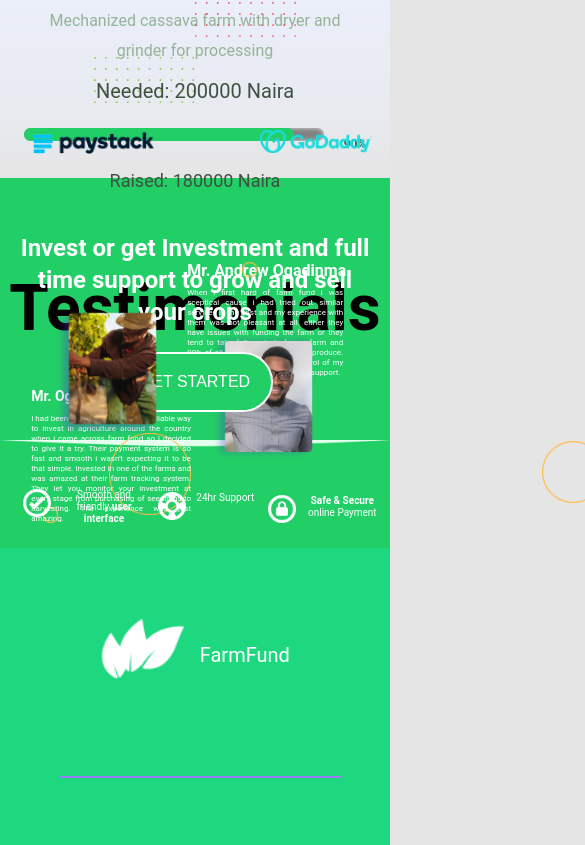
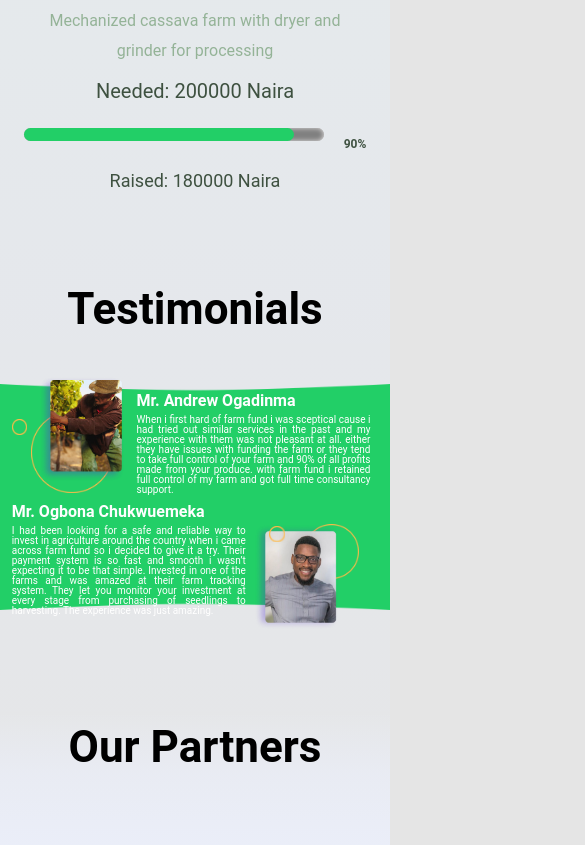
Before and after one commit to TONIJ2020/farmfund, a React (Create React App) app: page / in a window 390 px wide. Shown: the part 3999-4844 px from the top of the page, 585 px wide, since content can reach past the window. Built offline with nearby package versions, Linux system fonts and the light colour scheme; no server answers.

Commit message:
restyling the responsiveness of the testimonial home page testimonial div

```diff
--- a/src/Components/Styles/App.css
+++ b/src/Components/Styles/App.css
@@ -252,7 +252,6 @@ a {
 .testimonial-div {
     width: 100%;
     margin-top: 6rem;
-    background-color: #E5FFEE;
     background-image: url('/src//Components/Assets/rectangle1.png');
     background-size: 100%;
     background-repeat: no-repeat;
@@ -486,70 +485,111 @@ a {
     .projects-title-text {
         width: 100%;
     }
-    .testimonials-div {
-        margin-left: -2.3rem;
+
+    .testimonial-div {
+        width: 100%;
+        margin-top: 2.5rem;
+        background-image: url('/src//Components/Assets/rectangle1.png');
+        background-size: 100%;
+        background-repeat: no-repeat;
     }
-    .testimonial-curl1 {
-        margin-top: -1rem;
-        margin-bottom: -10rem;
+    .testimonial-text {
+        width: 100%;
+        font: normal bold 44px/70px Roboto;
     }
-    .testimonial-curl {
-        margin-top: -8rem;
+    .secondary-test {
+        display: flex;
+        flex-direction: column;
+        width: 100%;
     }
-    .testimonials-text {
-        margin-top: 6rem;
+    .eclipse-1-2-div,
+    .eclipse-3-4-div {
+        display: flex;
+        flex-direction: row;
     }
     .home-ellipse-1 {
-        margin-top: 30%;
+        width: 4%;
+        height: 6%;
+        margin-left: 3%;
+        margin-top: -16%;
     }
     .home-ellipse-2 {
-        margin-left: 12%;
-        margin-top: -1%;
+        width: 21%;
+        height: 36%;
+        margin-left: 1%;
+        margin-top: -18%;
     }
     .home-ellipse-3 {
-        margin-top: -34%;
-        margin-left: 62%;
+        width: 4%;
+        height: 6%;
+        margin-top: 4%;
+        margin-left: 69%;
         z-index: 1;
     }
     .home-ellipse-4 {
-        margin-top: 9%;
-        margin-left: 73%;
+        width: 14%;
+        height: 24%;
+        margin-top: 3.5%;
+        margin-bottom: -38%;
+        margin-left: 5%;
     }
     .home-andrew-img {
-        margin-top: -34%;
-        margin-left: 14%;
+        width: 22%;
+        height: 49%;
+        z-index: +1;
+        height: 47%;
+        margin-top: -0.5rem;
+        margin-left: 10%;
     }
     .home-ogbonna-img {
-        margin-top: -16%;
-        margin-left: 54%;
+        width: 22%;
+        height: 49%;
+        margin-bottom: -38.5%;
+        margin-top: 1%;
+        margin-left: 65%;
     }
     .home-andrew-title-text {
-        margin-top: -68%;
-        margin-left: 48%;
-        font: normal bold 26px/42px Roboto;
+        display: flex;
+        width: 50%;
+        margin-top: -29%;
+        margin-left: 35%;
+        font: normal bold 14px/42px Roboto;
     }
     .home-andrew-paragraph-text {
-        width: 36%;
-        margin-left: 48%;
-        margin-top: -3%;
-        font: normal normal 14px/20px Roboto;
+        display: flex;
+        width: 60%;
+        margin-left: 35%;
+        margin-top: -5%;
+        text-align: justify;
+        font: normal normal 8px/10px Roboto;
     }
     .home-ogbonna-title-text {
-        width: 50%;
-        margin-top: 0;
-        margin-left: 8%;
-        font: normal bold 26px/42px Roboto;
+        display: flex;
+        width: 60%;
+        margin-top: 4%;
+        margin-left: 3%;
+        font: normal bold 14px/42px Roboto;
     }
     .home-ogbonna-paragraph-text {
-        position: inherit;
-        width: 42%;
-        margin-left: 8%;
-        margin-top: -3%;
-        margin-bottom: 16%;
-        font: normal normal 14px/20px Roboto;
+        display: flex;
+        width: 60%;
+        margin-left: 3%;
+        margin-top: -5%;
+        text-align: justify;
+        font: normal normal 8px/10px Roboto;
     }
+
     .our-partners-text {
-        margin-top: -32rem;
+        margin-top: 5rem;
+        margin-bottom: 6rem;
+        font: normal bold 44px/70px Roboto;
+    }
+    .home-godaddy-img {
+        margin-top: -6em;
+        margin-bottom: 4em;
+    }
+    .home-paystack-img {
+        margin-bottom: 3em;
     }
 }
 
@@ -616,93 +656,112 @@ a {
         text-align: center;
         font: normal bold 48px/70px Roboto;
     }
-    .testimonials-div {
-        margin-top: 20px;
-        overflow: hidden;
-        margin-left: -7.3%;
+
+    .testimonial-div {
+        width: 100%;
+        margin-top: 2.5rem;
+        background-image: url('/src//Components/Assets/rectangle1.png');
+        background-size: 100%;
+        background-repeat: no-repeat;
     }
-    .testimonial-curl1 {
-        margin-top: -1rem;
-        margin-bottom: -2.5rem;
+    .testimonial-text {
+        width: 100%;
+        font: normal bold 44px/70px Roboto;
     }
-    .testimonial-curl {
-        height: 20px;
-        margin-top: -19px;
+    .secondary-test {
+        display: flex;
+        flex-direction: column;
+        width: 100%;
     }
-    .testimonials-text {
-        font: normal bold 44px/70px Roboto;
-        margin-top: 6rem;
-        text-align: center;
-        margin-bottom: 3rem;
+    .eclipse-1-2-div,
+    .eclipse-3-4-div {
+        display: flex;
+        flex-direction: row;
     }
     .home-ellipse-1 {
-        margin-left: 11%;
-        margin-top: 18%;
+        width: 4%;
+        height: 6%;
+        margin-left: 3%;
+        margin-top: -16%;
     }
     .home-ellipse-2 {
-        margin-left: 13%;
-        margin-top: -1%;
+        width: 21%;
+        height: 36%;
+        margin-left: 1%;
+        margin-top: -18%;
     }
     .home-ellipse-3 {
-        margin-top: -34%;
-        margin-left: 62%;
+        width: 4%;
+        height: 6%;
+        margin-top: 4%;
+        margin-left: 69%;
         z-index: 1;
     }
     .home-ellipse-4 {
-        display: block;
-        width: 16%;
-        height: 23.60%;
-        margin-top: 12%;
-        margin-left: 73%;
+        width: 14%;
+        height: 24%;
+        margin-top: 3.5%;
+        margin-bottom: -38%;
+        margin-left: 5%;
     }
     .home-andrew-img {
-        display: block;
-        width: 27%;
-        height: 41.37%;
-        margin-top: -34%;
-        margin-left: 14%;
+        width: 22%;
+        height: 49%;
+        z-index: +1;
+        height: 47%;
+        margin-top: -0.5rem;
+        margin-left: 10%;
     }
     .home-ogbonna-img {
-        display: block;
-        width: 27%;
-        height: 49.37%;
-        margin-top: -16%;
-        margin-left: 54%;
+        width: 22%;
+        height: 49%;
+        margin-bottom: -38.5%;
+        margin-top: -1.5%;
+        margin-left: 65%;
     }
     .home-andrew-title-text {
-        margin-top: -70%;
-        margin-left: 48%;
+        display: flex;
+        width: 50%;
+        margin-top: -29%;
+        margin-left: 35%;
         font: normal bold 16px/42px Roboto;
     }
     .home-andrew-paragraph-text {
-        width: 40%;
-        margin-left: 48%;
-        margin-top: -3%;
-        font: normal normal 8px/10px Roboto;
+        display: flex;
+        width: 60%;
+        margin-left: 35%;
+        margin-top: -4%;
+        text-align: justify;
+        font: normal normal 10px/10px Roboto;
     }
     .home-ogbonna-title-text {
-        width: 20rem;
-        height: 1.59;
-        margin-top: 0;
-        margin-left: 8%;
-        font: normal bold 14px/42px Roboto;
+        display: flex;
+        width: 50%;
+        margin-top: 3%;
+        margin-left: 3%;
+        font: normal bold 16px/42px Roboto;
     }
     .home-ogbonna-paragraph-text {
-        width: 41%;
-        margin-left: 8%;
-        margin-top: -3%;
-        margin-bottom: 1.5rem;
-        font: normal normal 8px/10px Roboto;
+        display: flex;
+        width: 60%;
+        margin-left: 3%;
+        margin-top: -4%;
+        text-align: justify;
+        font: normal normal 10px/10px Roboto;
     }
+
     .our-partners-text {
-        margin-top: -53rem;
+        margin-top: 5rem;
         margin-bottom: 6rem;
         font: normal bold 44px/70px Roboto;
     }
     .home-godaddy-img {
-    margin-top: -6em;
+        margin-top: -6em;
+        margin-bottom: 4em;
     }
-
+    .home-paystack-img {
+        margin-bottom: 3em;
+    }
 }
 
 @media only screen and (max-width: 375px) {
@@ -763,93 +822,111 @@ a {
         text-align: center;
         font: normal bold 48px/70px Roboto;
     }
-    .testimonials-div {
+
+    .testimonial-div {
         width: 100%;
-        margin-top: 20px;
-        text-align: center;
-        overflow: hidden;
-        margin-left: -8%;
+        margin-top: 2.5rem;
+        background-image: url('/src//Components/Assets/rectangle1.png');
+        background-size: 100%;
+        background-repeat: no-repeat;
     }
-    /* .testimonial-curl1 {
-        margin-top: -1rem;
-        margin-bottom: -2.5rem;
+    .testimonial-text {
+        width: 100%;
+        font: normal bold 44px/70px Roboto;
     }
-    .testimonial-curl {
-        height: 20px;
-        margin-top: -19px;
-    } */
-    .testimonials-text {
-        font: normal bold 44px/70px Roboto;
-        margin-top: 6rem;
-        text-align: center;
-        margin-bottom: 3rem;
+    .secondary-test {
+        display: flex;
+        flex-direction: column;
+        width: 100%;
+    }
+    .eclipse-1-2-div,
+    .eclipse-3-4-div {
+        display: flex;
+        flex-direction: row;
     }
     .home-ellipse-1 {
-        margin-left: 11%;
-        margin-top: 18%;
+        width: 4%;
+        height: 6%;
+        margin-left: 3%;
+        margin-top: -16%;
     }
     .home-ellipse-2 {
-        margin-left: 13%;
-        margin-top: -1%;
+        width: 21%;
+        height: 36%;
+        margin-left: 1%;
+        margin-top: -18%;
     }
     .home-ellipse-3 {
-        margin-top: -34%;
-        margin-left: 62%;
+        width: 4%;
+        height: 6%;
+        margin-top: 4%;
+        margin-left: 69%;
         z-index: 1;
     }
     .home-ellipse-4 {
-        display: block;
-        width: 16%;
-        height: 23.60%;
-        margin-top: 29%;
-        margin-left: 73%;
+        width: 14%;
+        height: 24%;
+        margin-top: 3.5%;
+        margin-bottom: -38%;
+        margin-left: 5%;
     }
     .home-andrew-img {
-        display: block;
-        width: 27%;
-        height: 41.37%;
-        margin-top: -34%;
-        margin-left: 14%;
+        width: 22%;
+        height: 49%;
+        z-index: +1;
+        height: 47%;
+        margin-top: -0.5rem;
+        margin-left: 10%;
     }
     .home-ogbonna-img {
-        display: block;
-        width: 27%;
-        height: 49.37%;
-        margin-top: -16%;
-        margin-left: 54%;
+        width: 22%;
+        height: 49%;
+        margin-bottom: -38.5%;
+        margin-top: 1%;
+        margin-left: 65%;
     }
     .home-andrew-title-text {
-        margin-top: -88%;
-        margin-left: 48%;
-        font: normal bold 16px/42px Roboto;
+        display: flex;
+        width: 50%;
+        margin-top: -29%;
+        margin-left: 35%;
+        font: normal bold 14px/42px Roboto;
     }
     .home-andrew-paragraph-text {
-        width: 40%;
-        margin-left: 48%;
-        margin-top: -3%;
+        display: flex;
+        width: 60%;
+        margin-left: 35%;
+        margin-top: -5%;
+        text-align: justify;
         font: normal normal 8px/10px Roboto;
     }
     .home-ogbonna-title-text {
-        width: 20rem;
-        height: 1.59;
-        margin-top: 0;
-        margin-left: 8%;
+        display: flex;
+        width: 60%;
+        margin-top: 4%;
+        margin-left: 3%;
         font: normal bold 14px/42px Roboto;
     }
     .home-ogbonna-paragraph-text {
-        width: 41%;
-        margin-left: 8%;
-        margin-top: -3%;
-        margin-bottom: 1.5rem;
+        display: flex;
+        width: 60%;
+        margin-left: 3%;
+        margin-top: -5%;
+        text-align: justify;
         font: normal normal 8px/10px Roboto;
     }
+
     .our-partners-text {
-        margin-top: -53rem;
+        margin-top: 5rem;
         margin-bottom: 6rem;
         font: normal bold 44px/70px Roboto;
     }
     .home-godaddy-img {
-    margin-top: -6em;
+        margin-top: -6em;
+        margin-bottom: 4em;
+    }
+    .home-paystack-img {
+        margin-bottom: 3em;
     }
 }
 
```
